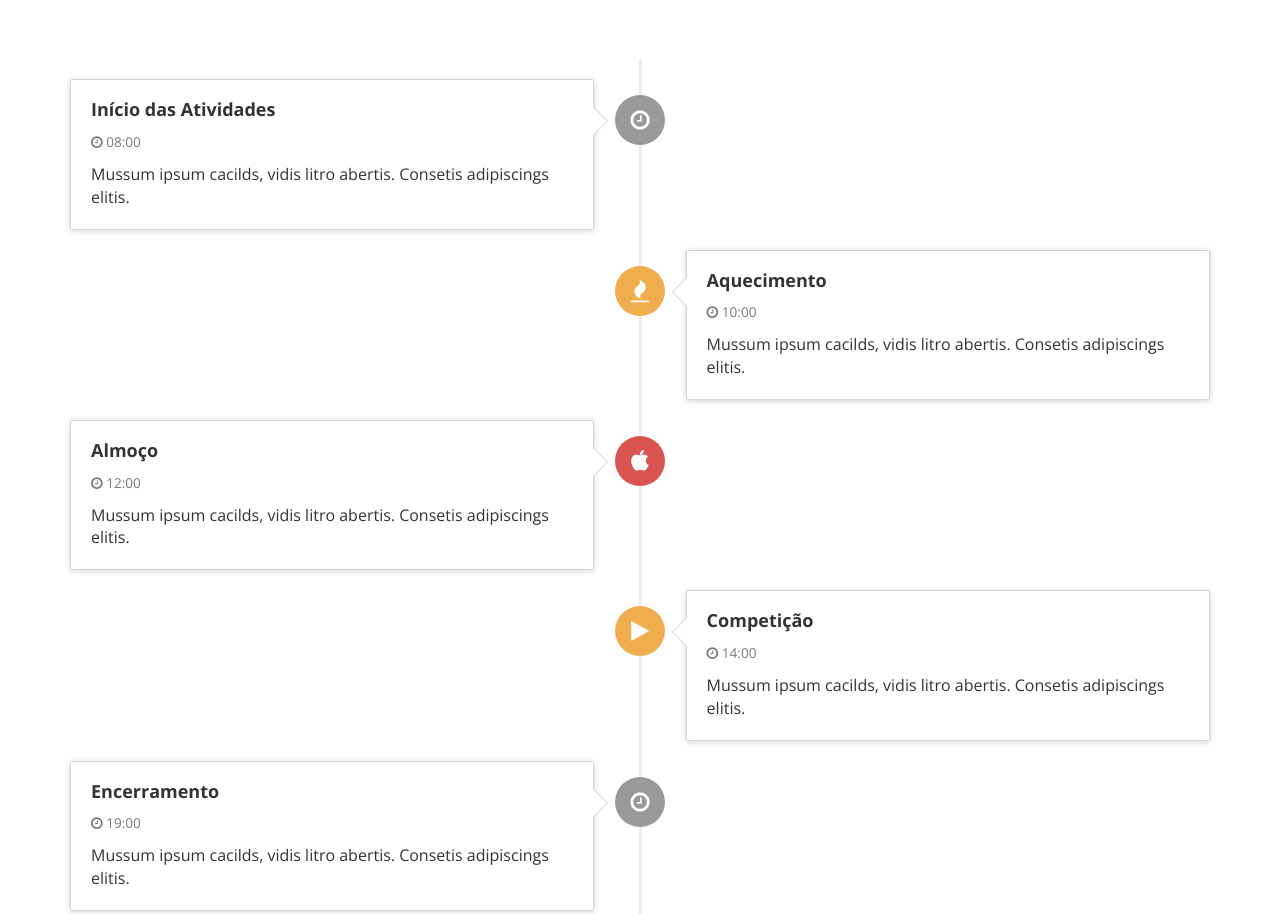
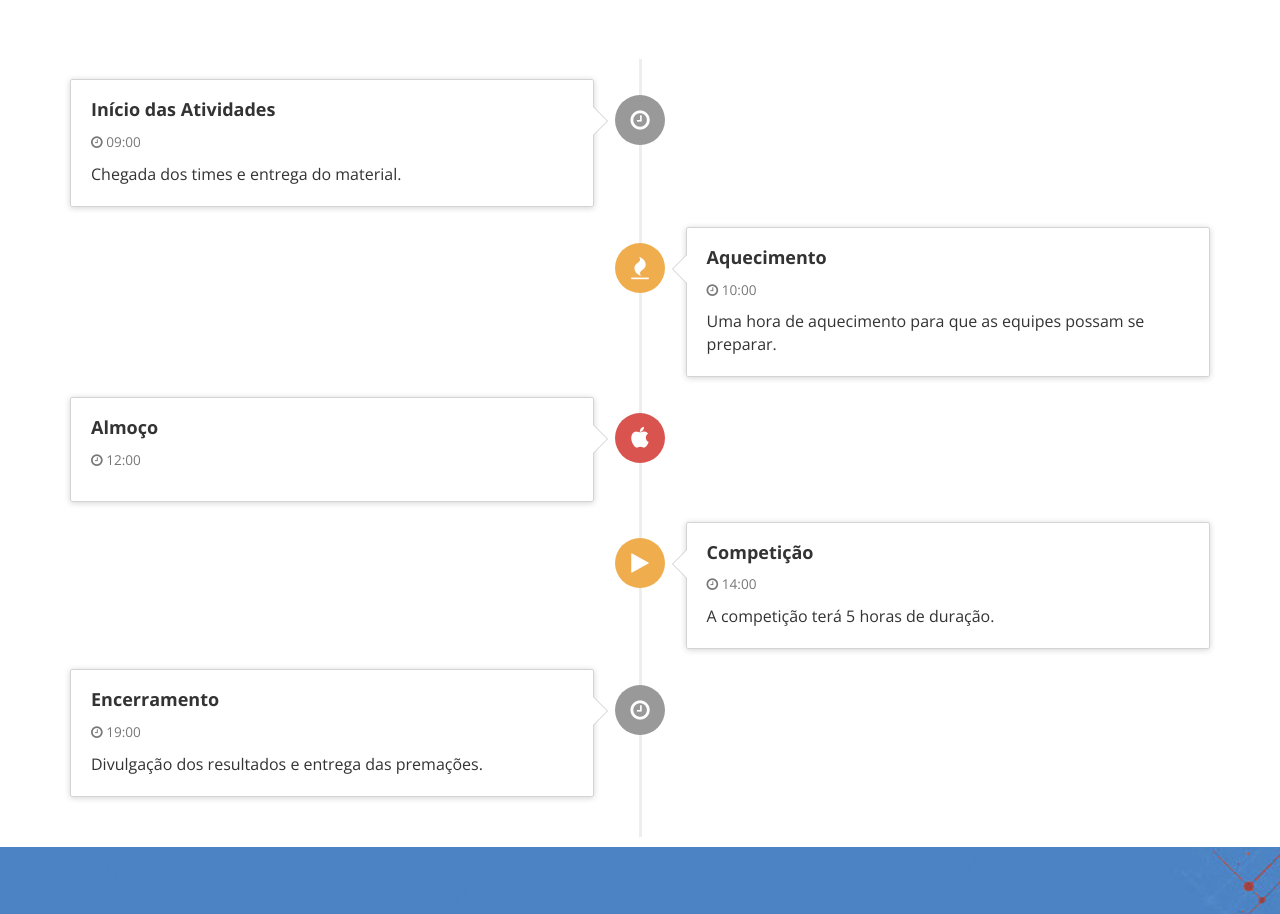
Before and after one commit to ItsMeArthur/maratona-programacao, a plain HTML site: page index.html in a window 1280 px wide. Shown: the part 1700-2614 px from the top of the page. Drawn offline with nearby package versions, Linux system fonts and the light colour scheme; some packages are replaced by stand-ins of ours.

Commit message:
Adicionado informações referentes ao cronograma do dia.

```diff
--- a/index.html
+++ b/index.html
@@ -153,10 +153,10 @@
                 <div class="timeline-panel">
                     <div class="timeline-heading">
                         <h4 class="timeline-title">Início das Atividades</h4>
-                        <p><small class="text-muted"><i class="fa fa-clock-o"></i> 08:00</small></p>
+                        <p><small class="text-muted"><i class="fa fa-clock-o"></i> 09:00</small></p>
                     </div>
                     <div class="timeline-body">
-                        <p>Mussum ipsum cacilds, vidis litro abertis. Consetis adipiscings elitis. </p>
+                        <p>Chegada dos times e entrega do material. </p>
                     </div>
                 </div>
             </li>
@@ -168,7 +168,7 @@
                         <p><small class="text-muted"><i class="fa fa-clock-o"></i> 10:00</small></p>
                     </div>
                     <div class="timeline-body">
-						<p>Mussum ipsum cacilds, vidis litro abertis. Consetis adipiscings elitis. </p>
+						<p>Uma hora de aquecimento para que as equipes possam se preparar. </p>
 					</div>
                 </div>
             </li>
@@ -180,7 +180,7 @@
                         <p><small class="text-muted"><i class="fa fa-clock-o"></i> 12:00</small></p>
                     </div>
                     <div class="timeline-body">
-						<p>Mussum ipsum cacilds, vidis litro abertis. Consetis adipiscings elitis. </p>
+						<p></p>
 					</div>
                 </div>
             </li>
@@ -192,7 +192,7 @@
                         <p><small class="text-muted"><i class="fa fa-clock-o"></i> 14:00</small></p>
                     </div>
                     <div class="timeline-body">
-						<p>Mussum ipsum cacilds, vidis litro abertis. Consetis adipiscings elitis. </p>
+						<p>A competição terá 5 horas de duração. </p>
 					</div>
                 </div>
             </li>
@@ -205,7 +205,7 @@
                         <p><small class="text-muted"><i class="fa fa-clock-o"></i> 19:00</small></p>
                     </div>
                     <div class="timeline-body">
-						<p>Mussum ipsum cacilds, vidis litro abertis. Consetis adipiscings elitis. </p>
+						<p>Divulgação dos resultados e entrega das premações. </p>
 					</div>
                 </div>
             </li>
```
